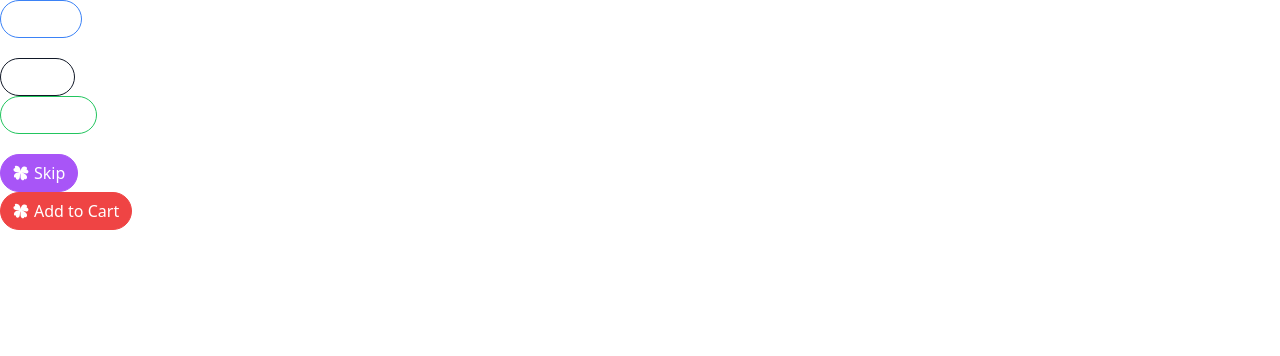
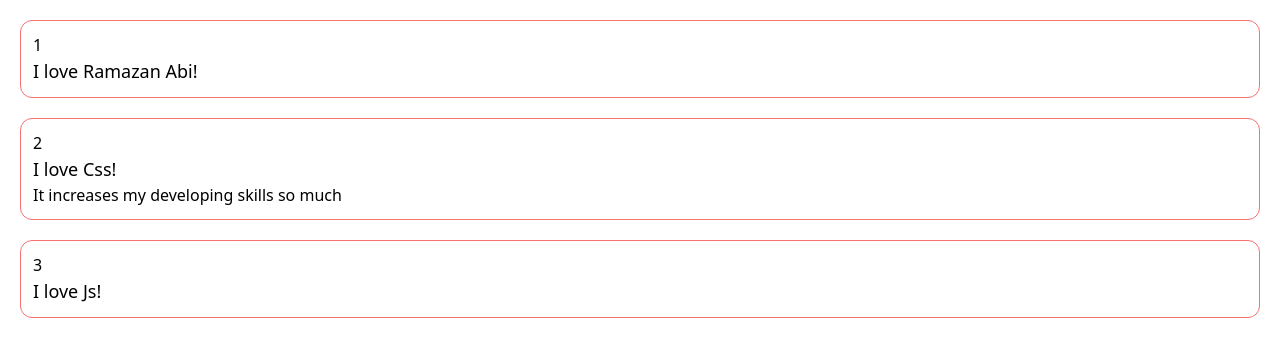
Before and after one commit to oztuzelosman/components-app, a React (Create React App) app: page / in a window 1280 px wide. Shown: the top 356 px of the page. Built offline with nearby package versions, Linux system fonts and the light colour scheme.

Commit message:
start add accordion functionality

```diff
--- a/src/App.js
+++ b/src/App.js
@@ -1,42 +1,38 @@
-//
-import Button from "./Button";
-//
-import { GiClover } from "react-icons/gi";
-//
-const handleClick = () => {
-  console.log("clicked");
-};
-//
+import { useState } from "react";
+
 function App() {
-  return (
-    <div>
-      <Button primary rounded outline onClick={handleClick}>
-        <GiClover />
-        Hide
-      </Button>
-      <Button
-        secondary
-        rounded
-        outline
-        className="mt-5"
-        onMouseEnter={handleClick}
-      >
-        <GiClover />
-        Buy
-      </Button>
-      <Button success rounded outline className="mb-5">
-        <GiClover />
-        Cancel
-      </Button>
-      <Button warning rounded>
-        <GiClover />
-        Skip
-      </Button>
-      <Button danger rounded>
-        <GiClover />
-        Add to Cart
-      </Button>
-    </div>
-  );
+  const dataItems = [
+    {
+      id: 1,
+      header: "I love Ramazan Abi!",
+      content: "It increases my developing skills so much",
+    },
+    {
+      id: 2,
+      header: "I love Css!",
+      content: "It increases my developing skills so much",
+    },
+    {
+      id: 3,
+      header: "I love Js!",
+      content: "It increases my developing skills so much",
+    },
+  ];
+
+  const [expandedIndex, setExpandedIndex] = useState(1);
+
+  const renderedItems = dataItems.map((dataItem, index) => {
+    const isExpanded = index === expandedIndex;
+
+    return (
+      <div className="m-5 p-3 border border-red-400 rounded-xl">
+        <span>{dataItem.id}</span>
+        <h3 className="text-lg">{dataItem.header}</h3>
+        {isExpanded && <p>{dataItem.content}</p>}
+      </div>
+    );
+  });
+
+  return <div>{renderedItems}</div>;
 }
 export default App;
--- a/src/Button.js
+++ b/src/Button.js
@@ -16,17 +16,17 @@ function Button({
     "flex items-center px-3 py-1.5 border",
     {
       "bg-blue-500 text-white border-blue-500 ": primary,
-      "bg-gray-900 text-white border-gray-900": secondary,
+      "bg-gray-800 text-white border-gray-800": secondary,
       "bg-green-500 text-white border-green-500": success,
       "bg-purple-500  text-white border-purple-500": warning,
       "bg-red-500 text-white border-red-500": danger,
       "rounded-full": rounded,
       "bg-white": outline,
-      "text-blue-500": outline && primary,
+      "text-blue-600": outline && primary,
       "text-gray-900": outline && secondary,
-      "text-green-500": outline && success,
-      "text-purple-500": outline && warning,
-      "text-red-500": outline && danger,
+      "text-green-600": outline && success,
+      "text-purple-600": outline && warning,
+      "text-red-600": outline && danger,
     }
   );
   return (
--- /dev/null
+++ b/src/ButtonPage.js
@@ -0,0 +1,36 @@
+//
+import Button from "./Button";
+//
+import { GiClover } from "react-icons/gi";
+//
+const handleClick = () => {
+  console.log("clicked");
+};
+//
+function ButtonPage() {
+  return (
+    <div>
+      <Button primary outline rounded onClick={handleClick}>
+        <GiClover />
+        Hide
+      </Button>
+      <Button secondary rounded className="mt-5" onMouseEnter={handleClick}>
+        <GiClover />
+        Buy
+      </Button>
+      <Button success rounded className="mb-5">
+        <GiClover />
+        Cancel
+      </Button>
+      <Button warning rounded>
+        <GiClover />
+        Skip
+      </Button>
+      <Button danger rounded>
+        <GiClover />
+        Add to Cart
+      </Button>
+    </div>
+  );
+}
+export default ButtonPage;
```
